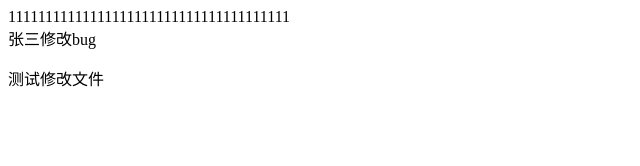
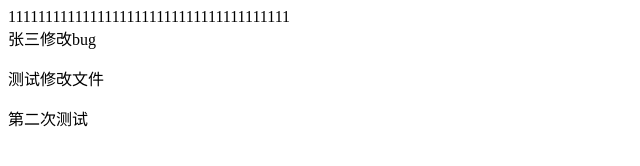
Before and after one commit to zp190265950/myapp1, a plain HTML site: page index.html in a window 1280 px wide. Shown: the whole page, without its empty margins (0-640 px from the left). Drawn offline with Linux system fonts and the light colour scheme.

Commit message:
第二次测试

```diff
--- a/index.html
+++ b/index.html
@@ -10,5 +10,6 @@
     <div>11111111111111111111111111111111111111</div>
     <span>张三修改bug</span>
     <p>测试修改文件</p>
+    <p>第二次测试</p>
 </body>
 </html>
```
